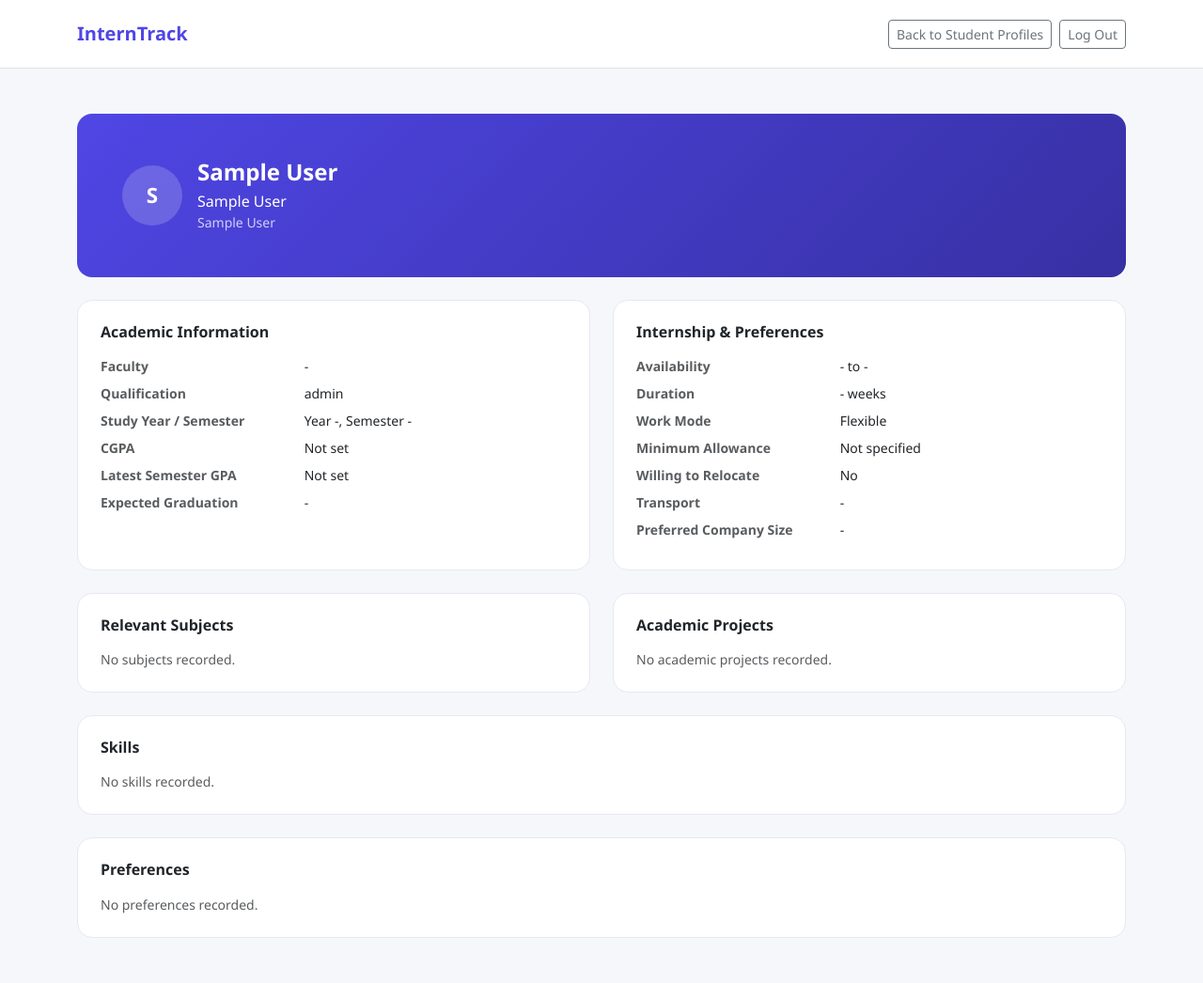
After one commit to wahyudinaziz/Intern-Track, a PHP site: page /views/profile/show.php?id=1 in a window 1280 px wide. The commit adds this page. Shown: the whole page at 94% size. Run offline with PHP 8.4, Linux system fonts and the light colour scheme; the visitor is signed in with stand-in values (Sample User, id 1).

Commit message:
feat: add Student Profile view and fix config loading bugs
Add views/profile/index.php (list) and views/profile/show.php
(detail) reading real student data via config/database.php, linked
from the Student Profile card on the dashboard.

Along the way, fix two config bugs surfaced by nesting pages under
views/: base_path was computed from the current script's location
instead of the project root, breaking links from nested pages; and
require_once only returns config/app.php's array on first inclusion,
so a second require_once (inside database.php) silently returned
true instead of the config array. config/app.php now exposes a
cached interntrack_config() function as the single source of truth,
and all require calls for it use require_once.

Co-Authored-By: Claude Sonnet 5 <noreply@anthropic.com>

```diff
--- a/config/app.php
+++ b/config/app.php
@@ -7,8 +7,14 @@ declare(strict_types=1);
  * request-derived values — no hardcoded port/host (Addendum V3-C / V3-G).
  *
  * Usage: $config = require __DIR__ . '/config/app.php';
+ *     or: $config = interntrack_config(); (after this file has been loaded once)
+ *
+ * interntrack_config() caches its result in a static variable, because
+ * require_once only returns a file's `return` value on the FIRST inclusion —
+ * later require_once calls to this same file return `true`, not the array.
  */
 
+if (!function_exists('interntrack_env_load')) {
     function interntrack_env_load(string $path): array
     {
         if (!is_file($path)) {
@@ -25,13 +31,31 @@ function interntrack_env_load(string $path): array
         }
         return $values;
     }
+}
+
+if (!function_exists('interntrack_config')) {
+    function interntrack_config(): array
+    {
+        static $config = null;
+
+        if ($config !== null) {
+            return $config;
+        }
 
         $env = interntrack_env_load(dirname(__DIR__) . '/.env');
 
-$scheme   = (!empty($_SERVER['HTTPS']) && $_SERVER['HTTPS'] !== 'off') ? 'https' : 'http';
-$host     = $env['APP_HOST'] ?? ($_SERVER['HTTP_HOST'] ?? 'localhost');
-$appPort  = $env['APP_PORT'] ?? null;
-$basePath = rtrim(str_replace('\\', '/', dirname($_SERVER['SCRIPT_NAME'] ?? '/')), '/');
+        $scheme  = (!empty($_SERVER['HTTPS']) && $_SERVER['HTTPS'] !== 'off') ? 'https' : 'http';
+        $host    = $env['APP_HOST'] ?? ($_SERVER['HTTP_HOST'] ?? 'localhost');
+        $appPort = $env['APP_PORT'] ?? null;
+
+        // Base path of the project root (this file lives at <project_root>/config/app.php),
+        // not the currently-executing script — so links stay correct from nested
+        // pages like views/profile/index.php, not just root-level files.
+        $projectRoot  = str_replace('\\', '/', dirname(__DIR__));
+        $documentRoot = rtrim(str_replace('\\', '/', $_SERVER['DOCUMENT_ROOT'] ?? ''), '/');
+        $basePath = ($documentRoot !== '' && str_starts_with($projectRoot, $documentRoot))
+            ? rtrim(substr($projectRoot, strlen($documentRoot)), '/')
+            : '';
 
         if (!empty($env['APP_URL'])) {
             $appUrl = rtrim($env['APP_URL'], '/');
@@ -40,14 +64,14 @@ if (!empty($env['APP_URL'])) {
             $appUrl = $scheme . '://' . $hostOnly . ($appPort ? ':' . $appPort : '') . $basePath;
         }
 
-return [
+        $config = [
             'app' => [
-        'name'       => $env['APP_NAME'] ?? 'InternTrack',
-        'env'        => $env['APP_ENV'] ?? 'local',
-        'url'        => $appUrl,
-        'host'       => $host,
-        'port'       => $appPort,
-        'base_path'  => $basePath,
+                'name'      => $env['APP_NAME'] ?? 'InternTrack',
+                'env'       => $env['APP_ENV'] ?? 'local',
+                'url'       => $appUrl,
+                'host'      => $host,
+                'port'      => $appPort,
+                'base_path' => $basePath,
             ],
             'db' => [
                 'host'    => $env['DB_HOST'] ?? '127.0.0.1',
@@ -69,3 +93,9 @@ return [
                 'admin_password' => $env['ADMIN_PASSWORD'] ?? 'admin',
             ],
         ];
+
+        return $config;
+    }
+}
+
+return interntrack_config();
--- a/config/database.php
+++ b/config/database.php
@@ -17,8 +17,8 @@ if (!function_exists('interntrack_db')) {
             return $pdo;
         }
 
-        $config = require __DIR__ . '/app.php';
-        $db = $config['db'];
+        require_once __DIR__ . '/app.php';
+        $db = interntrack_config()['db'];
 
         $dsn = sprintf(
             'mysql:host=%s;port=%s;dbname=%s;charset=%s',
--- a/login.php
+++ b/login.php
@@ -4,7 +4,7 @@ declare(strict_types=1);
 
 session_start();
 
-$config = require __DIR__ . '/config/app.php';
+$config = require_once __DIR__ . '/config/app.php';
 
 if (!empty($_SESSION['is_authenticated'])) {
     header('Location: ' . $config['app']['base_path'] . '/index.php');
--- a/logout.php
+++ b/logout.php
@@ -4,7 +4,7 @@ declare(strict_types=1);
 
 session_start();
 
-$config = require __DIR__ . '/config/app.php';
+$config = require_once __DIR__ . '/config/app.php';
 
 $_SESSION = [];
 session_destroy();
--- /dev/null
+++ b/views/profile/show.php
@@ -0,0 +1,265 @@
+<?php
+
+declare(strict_types=1);
+
+session_start();
+
+$config = require_once __DIR__ . '/../../config/app.php';
+
+if (empty($_SESSION['is_authenticated'])) {
+    header('Location: ' . $config['app']['base_path'] . '/login.php');
+    exit;
+}
+
+require __DIR__ . '/../../config/database.php';
+
+$appUrl  = $config['app']['url'];
+$appName = $config['app']['name'];
+$pdo     = interntrack_db();
+
+$studentId = (int) ($_GET['id'] ?? 0);
+
+$stmt = $pdo->prepare('SELECT * FROM students WHERE id = :id');
+$stmt->execute(['id' => $studentId]);
+$student = $stmt->fetch();
+
+if (!$student) {
+    http_response_code(404);
+    ?>
+    <!DOCTYPE html>
+    <html lang="en">
+    <head>
+      <meta charset="UTF-8">
+      <meta name="viewport" content="width=device-width, initial-scale=1.0">
+      <title>Profile Not Found — <?= htmlspecialchars($appName) ?></title>
+      <link href="https://cdn.jsdelivr.net/npm/bootstrap@5.3.3/dist/css/bootstrap.min.css" rel="stylesheet">
+    </head>
+    <body class="d-flex align-items-center justify-content-center" style="min-height:100vh;">
+      <div class="text-center p-4">
+        <h1 class="h4 fw-bold mb-2">Student profile not found</h1>
+        <p class="text-muted mb-3">No profile exists with this ID.</p>
+        <a class="btn btn-primary" href="<?= htmlspecialchars($appUrl) ?>/views/profile/index.php">Back to Student Profiles</a>
+      </div>
+    </body>
+    </html>
+    <?php
+    exit;
+}
+
+$subjects = $pdo->prepare('SELECT subject_name FROM student_subjects WHERE student_id = :id ORDER BY id');
+$subjects->execute(['id' => $studentId]);
+$subjects = $subjects->fetchAll(PDO::FETCH_COLUMN);
+
+$projects = $pdo->prepare('SELECT title, description FROM student_academic_projects WHERE student_id = :id ORDER BY id');
+$projects->execute(['id' => $studentId]);
+$projects = $projects->fetchAll();
+
+$skillsStmt = $pdo->prepare('SELECT skill_type, skill_name FROM student_skills WHERE student_id = :id ORDER BY skill_type, id');
+$skillsStmt->execute(['id' => $studentId]);
+$skillsByType = [];
+foreach ($skillsStmt->fetchAll() as $row) {
+    $skillsByType[$row['skill_type']][] = $row['skill_name'];
+}
+
+$prefStmt = $pdo->prepare('SELECT preference_type, preference_value FROM student_preferences WHERE student_id = :id ORDER BY preference_type, id');
+$prefStmt->execute(['id' => $studentId]);
+$prefsByType = [];
+foreach ($prefStmt->fetchAll() as $row) {
+    $prefsByType[$row['preference_type']][] = $row['preference_value'];
+}
+
+$skillTypeLabels = [
+    'technical_skill' => 'Technical Skills',
+    'software_tool'   => 'Software Tools',
+    'soft_skill'      => 'Soft Skills',
+    'language'        => 'Languages',
+];
+
+$prefTypeLabels = [
+    'industry'  => 'Preferred Industries',
+    'job_role'  => 'Preferred Job Roles',
+    'state'     => 'Preferred States',
+];
+?>
+<!DOCTYPE html>
+<html lang="en">
+<head>
+<meta charset="UTF-8">
+<meta name="viewport" content="width=device-width, initial-scale=1.0">
+<title><?= htmlspecialchars($student['display_name']) ?> — <?= htmlspecialchars($appName) ?></title>
+<link href="https://cdn.jsdelivr.net/npm/bootstrap@5.3.3/dist/css/bootstrap.min.css" rel="stylesheet">
+<style>
+  :root {
+    --brand: #4f46e5;
+    --brand-dark: #3730a3;
+    --bg-soft: #f6f7fb;
+  }
+  body {
+    background: var(--bg-soft);
+    font-family: 'Segoe UI', system-ui, -apple-system, sans-serif;
+  }
+  .navbar-brand strong { color: var(--brand); }
+  .profile-hero {
+    background: linear-gradient(135deg, var(--brand) 0%, var(--brand-dark) 100%);
+    color: #fff;
+    border-radius: 1rem;
+  }
+  .avatar-circle-lg {
+    width: 64px; height: 64px;
+    border-radius: 50%;
+    background: rgba(255,255,255,.18);
+    display: flex; align-items: center; justify-content: center;
+    font-weight: 700;
+    font-size: 1.4rem;
+    flex-shrink: 0;
+  }
+  .info-card {
+    border: 1px solid #e7e8f3;
+    border-radius: 1rem;
+    background: #fff;
+  }
+  .pill {
+    background: #eef0ff;
+    color: var(--brand-dark);
+    font-size: .8rem;
+    border-radius: 999px;
+    padding: .3rem .8rem;
+    display: inline-block;
+  }
+</style>
+</head>
+<body>
+
+<nav class="navbar navbar-expand-lg bg-white border-bottom">
+  <div class="container d-flex flex-wrap align-items-center justify-content-between gap-2 py-2">
+    <a class="navbar-brand fw-semibold mb-0" href="<?= htmlspecialchars($appUrl) ?>/">
+      <strong><?= htmlspecialchars($appName) ?></strong>
+    </a>
+    <div class="d-flex align-items-center gap-2">
+      <a href="<?= htmlspecialchars($appUrl) ?>/views/profile/index.php" class="btn btn-sm btn-outline-secondary">Back to Student Profiles</a>
+      <a href="<?= htmlspecialchars($appUrl) ?>/logout.php" class="btn btn-sm btn-outline-secondary">Log Out</a>
+    </div>
+  </div>
+</nav>
+
+<main class="container py-4 py-md-5">
+
+  <div class="profile-hero p-4 p-md-5 mb-4">
+    <div class="d-flex flex-column flex-sm-row align-items-start align-items-sm-center gap-3">
+      <div class="avatar-circle-lg">
+        <?= htmlspecialchars(mb_substr($student['display_name'], 0, 1)) ?>
+      </div>
+      <div>
+        <h1 class="h4 fw-bold mb-1"><?= htmlspecialchars($student['display_name']) ?></h1>
+        <p class="mb-0 opacity-90"><?= htmlspecialchars($student['institution_name']) ?></p>
+        <p class="mb-0 opacity-75 small"><?= htmlspecialchars($student['course_name'] ?? 'Course not set') ?></p>
+      </div>
+    </div>
+  </div>
+
+  <div class="row g-3 g-md-4">
+    <div class="col-12 col-lg-6">
+      <div class="info-card p-4 h-100">
+        <h2 class="h6 fw-semibold mb-3">Academic Information</h2>
+        <dl class="row small mb-0">
+          <dt class="col-5 text-muted">Faculty</dt><dd class="col-7"><?= htmlspecialchars($student['faculty'] ?? '-') ?></dd>
+          <dt class="col-5 text-muted">Qualification</dt><dd class="col-7"><?= htmlspecialchars($student['qualification_level'] ?? '-') ?></dd>
+          <dt class="col-5 text-muted">Study Year / Semester</dt><dd class="col-7">Year <?= htmlspecialchars((string) ($student['study_year'] ?? '-')) ?>, Semester <?= htmlspecialchars((string) ($student['current_semester'] ?? '-')) ?></dd>
+          <dt class="col-5 text-muted">CGPA</dt><dd class="col-7"><?= $student['current_cgpa'] !== null ? htmlspecialchars((string) $student['current_cgpa']) . ' / ' . htmlspecialchars((string) $student['cgpa_scale']) : 'Not set' ?></dd>
+          <dt class="col-5 text-muted">Latest Semester GPA</dt><dd class="col-7"><?= htmlspecialchars((string) ($student['latest_semester_gpa'] ?? 'Not set')) ?></dd>
+          <dt class="col-5 text-muted">Expected Graduation</dt><dd class="col-7"><?= htmlspecialchars($student['expected_graduation_date'] ?? '-') ?></dd>
+        </dl>
+      </div>
+    </div>
+
+    <div class="col-12 col-lg-6">
+      <div class="info-card p-4 h-100">
+        <h2 class="h6 fw-semibold mb-3">Internship &amp; Preferences</h2>
+        <dl class="row small mb-0">
+          <dt class="col-5 text-muted">Availability</dt><dd class="col-7"><?= htmlspecialchars($student['internship_start_date'] ?? '-') ?> to <?= htmlspecialchars($student['internship_end_date'] ?? '-') ?></dd>
+          <dt class="col-5 text-muted">Duration</dt><dd class="col-7"><?= htmlspecialchars((string) ($student['internship_duration_weeks'] ?? '-')) ?> weeks</dd>
+          <dt class="col-5 text-muted">Work Mode</dt><dd class="col-7 text-capitalize"><?= htmlspecialchars($student['preferred_work_mode'] ?? 'flexible') ?></dd>
+          <dt class="col-5 text-muted">Minimum Allowance</dt><dd class="col-7"><?= $student['minimum_allowance'] !== null ? 'RM ' . htmlspecialchars((string) $student['minimum_allowance']) : 'Not specified' ?></dd>
+          <dt class="col-5 text-muted">Willing to Relocate</dt><dd class="col-7"><?= $student['willing_to_relocate'] ? 'Yes' : 'No' ?></dd>
+          <dt class="col-5 text-muted">Transport</dt><dd class="col-7"><?= htmlspecialchars($student['transport_availability'] ?? '-') ?></dd>
+          <dt class="col-5 text-muted">Preferred Company Size</dt><dd class="col-7"><?= htmlspecialchars($student['preferred_company_size'] ?? '-') ?></dd>
+        </dl>
+      </div>
+    </div>
+
+    <div class="col-12 col-lg-6">
+      <div class="info-card p-4 h-100">
+        <h2 class="h6 fw-semibold mb-3">Relevant Subjects</h2>
+        <?php if (empty($subjects)): ?>
+          <p class="text-muted small mb-0">No subjects recorded.</p>
+        <?php else: ?>
+          <ul class="small mb-0 ps-3">
+            <?php foreach ($subjects as $subject): ?>
+              <li><?= htmlspecialchars($subject) ?></li>
+            <?php endforeach; ?>
+          </ul>
+        <?php endif; ?>
+      </div>
+    </div>
+
+    <div class="col-12 col-lg-6">
+      <div class="info-card p-4 h-100">
+        <h2 class="h6 fw-semibold mb-3">Academic Projects</h2>
+        <?php if (empty($projects)): ?>
+          <p class="text-muted small mb-0">No academic projects recorded.</p>
+        <?php else: ?>
+          <?php foreach ($projects as $project): ?>
+            <div class="mb-2">
+              <p class="small fw-semibold mb-0"><?= htmlspecialchars($project['title']) ?></p>
+              <p class="small text-muted mb-0"><?= htmlspecialchars($project['description'] ?? '') ?></p>
+            </div>
+          <?php endforeach; ?>
+        <?php endif; ?>
+      </div>
+    </div>
+
+    <div class="col-12">
+      <div class="info-card p-4">
+        <h2 class="h6 fw-semibold mb-3">Skills</h2>
+        <?php if (empty($skillsByType)): ?>
+          <p class="text-muted small mb-0">No skills recorded.</p>
+        <?php else: ?>
+          <?php foreach ($skillTypeLabels as $type => $label): ?>
+            <?php if (!empty($skillsByType[$type])): ?>
+              <p class="small text-muted mb-1"><?= htmlspecialchars($label) ?></p>
+              <div class="d-flex flex-wrap gap-2 mb-3">
+                <?php foreach ($skillsByType[$type] as $skill): ?>
+                  <span class="pill"><?= htmlspecialchars($skill) ?></span>
+                <?php endforeach; ?>
+              </div>
+            <?php endif; ?>
+          <?php endforeach; ?>
+        <?php endif; ?>
+      </div>
+    </div>
+
+    <div class="col-12">
+      <div class="info-card p-4">
+        <h2 class="h6 fw-semibold mb-3">Preferences</h2>
+        <?php if (empty($prefsByType)): ?>
+          <p class="text-muted small mb-0">No preferences recorded.</p>
+        <?php else: ?>
+          <?php foreach ($prefTypeLabels as $type => $label): ?>
+            <?php if (!empty($prefsByType[$type])): ?>
+              <p class="small text-muted mb-1"><?= htmlspecialchars($label) ?></p>
+              <div class="d-flex flex-wrap gap-2 mb-3">
+                <?php foreach ($prefsByType[$type] as $value): ?>
+                  <span class="pill"><?= htmlspecialchars($value) ?></span>
+                <?php endforeach; ?>
+              </div>
+            <?php endif; ?>
+          <?php endforeach; ?>
+        <?php endif; ?>
+      </div>
+    </div>
+  </div>
+
+</main>
+
+</body>
+</html>
```
Also changed, not shown: index.php (+6 -4 lines), memory_checkpoint.md (+9 -3 lines), views/profile/index.php (added, +119 -0 lines). Lines whose indentation alone changed are shown as unchanged.
